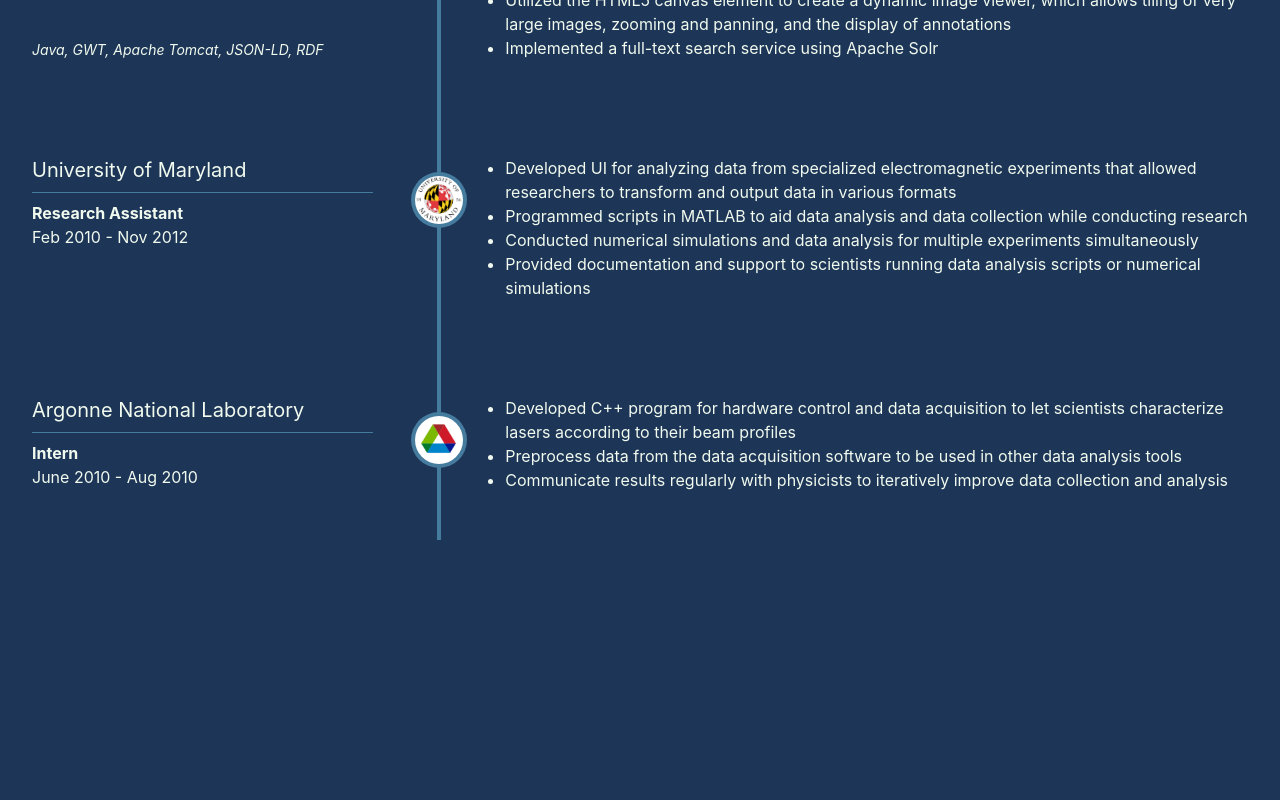
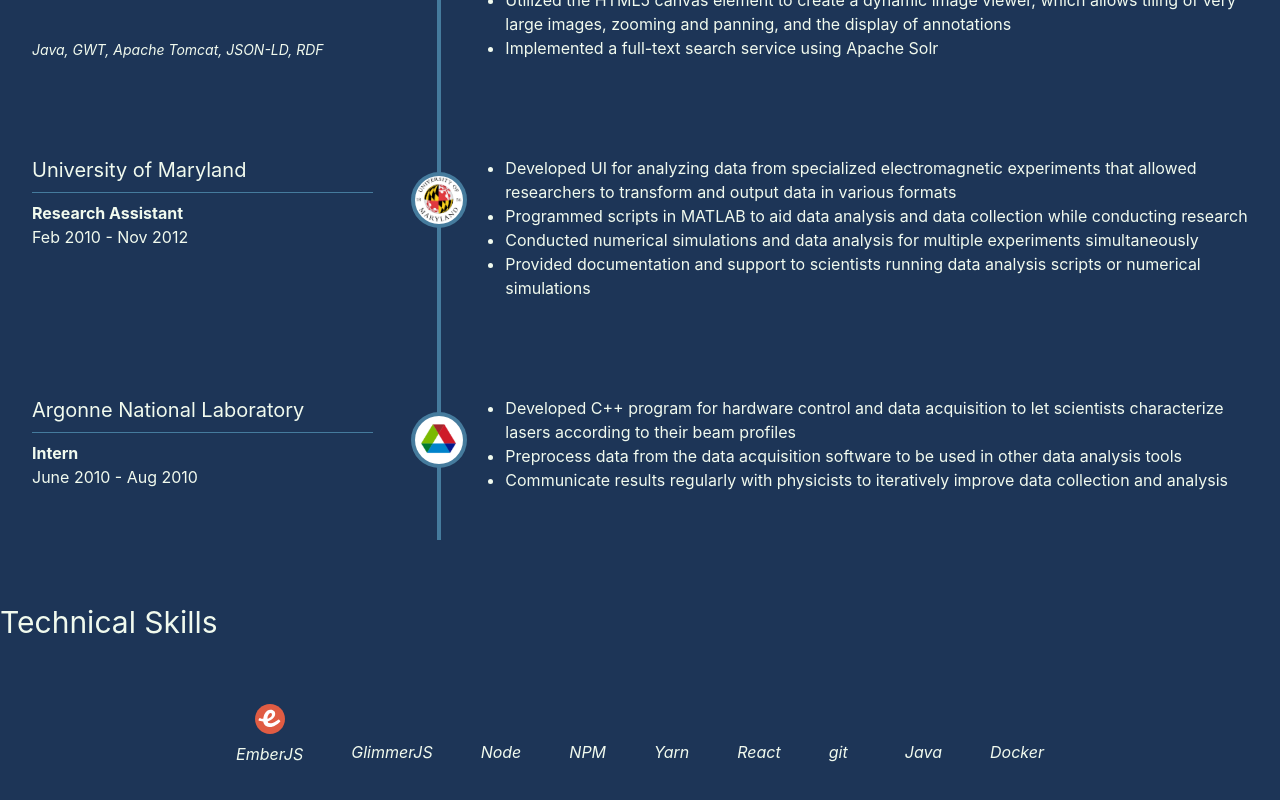
Before and after one commit to jabrah/jabrah-portfolio, a Next.js app: page / in a window 1280 px wide. Shown: the part 1504-2304 px from the top of the page. Before the commit the page ends 2108 px from the top, so only its background shows below. Built offline with nearby package versions, Linux system fonts and the light colour scheme.

Commit message:
Start Skills section

```diff
--- /dev/null
+++ b/components/skills/Skill.js
@@ -0,0 +1,40 @@
+import EmberIcon from '../svg/ember';
+
+export default function Skill({ children, icon, link }) {
+  return (
+    <div className="rounded-md hover:shadow-lg">
+      <LinkWrapper link={link} className="flex space-y-2 p-6">
+        <div className="">
+          <IconFinder icon={icon} width={30} height={30} />
+        </div>
+        <div className="italic">{children}</div>
+      </LinkWrapper>
+    </div>
+  );
+}
+
+/**
+ * Create the wrapper element: an anchor if link exists, or div otherwise
+ */
+function LinkWrapper({ children, className, link }) {
+  className = `${className} flex flex-col`;
+
+  return (
+    <>
+      {
+        !!link ?
+          <a className={className} href={link}>{children}</a>
+          : <div className={className}>{children}</div>
+      }
+    </>
+  );
+}
+
+function IconFinder({ icon, width, height }) {
+  switch (icon) {
+    case 'ember':
+      return <EmberIcon width={width} height={height} />;
+    default:
+      return <div className="w-7 h-7"></div>;
+  }
+}
--- /dev/null
+++ b/components/skills/SkillsList.js
@@ -0,0 +1,17 @@
+import Skill from './Skill';
+
+export default function SkillsList() {
+  return (
+    <div className="flex flex-wrap justify-center">
+      <Skill icon="ember">EmberJS</Skill>
+      <Skill>GlimmerJS</Skill>
+      <Skill>Node</Skill>
+      <Skill>NPM</Skill>
+      <Skill>Yarn</Skill>
+      <Skill>React</Skill>
+      <Skill>git</Skill>
+      <Skill>Java</Skill>
+      <Skill>Docker</Skill>
+    </div>
+  );
+}
--- /dev/null
+++ b/components/svg/ember.js
@@ -0,0 +1,13 @@
+export default function EmberIcon({ height, width }) {
+  height = height || 128;
+  width = width || 128;
+
+  return (
+    <svg xmlns="http://www.w3.org/2000/svg" width={width} height={height} viewBox="0 0 128 128" className="mx-auto">
+      <g fill="none" fill-rule="evenodd">
+        <path d="M64 0c35.346 0 64 28.654 64 64 0 35.346-28.654 64-64 64-35.346 0-64-28.654-64-64C0 28.654 28.654 0 64 0z" fill="#E05C43" fill-rule="nonzero"/>
+        <path d="M65.265 24.128c8.246-.163 14.073 2.073 19.087 9.19 10.934 27.109-28.147 41.1-29.714 41.65l-.049.016s-1.18 7.363 10.028 7.08c13.793 0 28.294-10.691 33.81-15.21a3.293 3.293 0 0 1 4.468.265l4.13 4.29a3.291 3.291 0 0 1 .085 4.491c-3.59 3.997-12.014 12.203-24.696 17.504 0 0-21.16 9.798-35.42.52-8.503-5.53-10.842-12.151-11.793-19.038.005 0-10.324-.524-16.957-3.114-6.635-2.592.049-10.411.049-10.411s2.04-3.233 5.92 0c3.883 3.228 11.13 1.772 11.13 1.772.646-5.099 1.72-11.828 4.884-18.93 6.632-14.885 16.789-19.915 25.038-20.075zm4.853 14.915c-4.369-4.21-16.984 4.202-17.471 23.45 0 0 3.724 1.134 11.97-4.53 8.25-5.661 9.87-14.718 5.501-18.92z" fill="#FFFFFF"/>
+      </g>
+    </svg>
+  );
+}
--- a/pages/index.js
+++ b/pages/index.js
@@ -1,6 +1,7 @@
 import Head from 'next/head';
 import Me from '../components/me/Me';
 import Section from '../components/Section';
+import SkillsList from '../components/skills/SkillsList';
 import ExperienceList from '../components/xp/ExperienceList';
 
 export default function Home() {
@@ -11,11 +12,15 @@ export default function Home() {
       </Head>
       <main>
         <Section id="me">
-          <Me></Me>
+          <Me />
         </Section>
 
         <Section id="xp" title="Work Experience">
-          <ExperienceList></ExperienceList>
+          <ExperienceList />
+        </Section>
+
+        <Section id="skills" title="Technical Skills">
+          <SkillsList />
         </Section>
       </main>
     </div>
```
Also changed, not shown: public/images/ember.svg (added).
